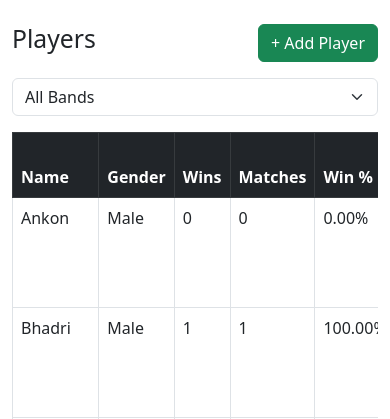
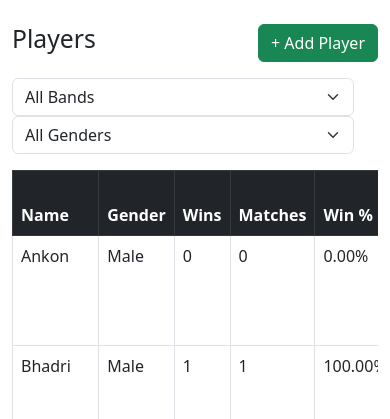
Before and after one commit to bhadrinath95/wrestling, a Django app: page /academy/players/ in a window 390 px wide. Shown: the part 56-475 px from the top of the page. Run offline with Django 5.2, Linux system fonts and the light colour scheme; a user stored in the database is signed in; data comes from the database, SQL or seed files in the repository.

Commit message:
third commit

```diff
--- a/academy/forms.py
+++ b/academy/forms.py
@@ -16,10 +16,16 @@ class ChampionshipForm(forms.ModelForm):
         model = Championship
         fields = '__all__'
 
-class BandFilterForm(forms.Form):
+class PlayerFilterForm(forms.Form):
     band = forms.ModelChoiceField(
         queryset=Band.objects.all(),
         required=False,
         empty_label="All Bands",
         widget=forms.Select(attrs={"class": "form-select", "onchange": "this.form.submit();"})
     )
+
+    gender = forms.ChoiceField(
+        choices=[("", "All Genders")] + list(Player.GENDER_CHOICES),
+        required=False,
+        widget=forms.Select(attrs={"class": "form-select", "onchange": "this.form.submit();"})
+    )
--- a/academy/views.py
+++ b/academy/views.py
@@ -1,6 +1,6 @@
 from django.shortcuts import render, get_object_or_404, redirect
 from .models import Band, Player, Championship
-from .forms import BandForm, PlayerForm, ChampionshipForm, BandFilterForm
+from .forms import BandForm, PlayerForm, ChampionshipForm, PlayerFilterForm
 from django.urls import reverse
 from django.contrib.auth.decorators import login_required
 
@@ -51,13 +51,18 @@ def band_delete(request, pk):
 
 @login_required
 def player_list(request):
-    form = BandFilterForm(request.GET or None)
+    form = PlayerFilterForm(request.GET or None)
 
     players = Player.objects.all().order_by("name")
+
     if form.is_valid():
         band = form.cleaned_data.get("band")
+        gender = form.cleaned_data.get("gender")
+
         if band:
             players = players.filter(band=band)
+        if gender:
+            players = players.filter(gender=gender)
 
     return render(
         request,
--- a/templates/academy/players/player_list.html
+++ b/templates/academy/players/player_list.html
@@ -5,9 +5,14 @@
   <a href="{% url 'player-create' %}" class="btn btn-success">+ Add Player</a>
 </div>
 <div class="row">
-  <form method="GET" class="mb-3">
-    {{ form.band }}
-  </form>
+  <form method="get" class="row mb-3">
+    <div class="col-md-3">
+      {{ form.band }}
+    </div>
+    <div class="col-md-3">
+      {{ form.gender }}
+    </div>
+</form>
 </div>
 <div class="table-responsive">
 <table class="table table-hover table-bordered">
```
